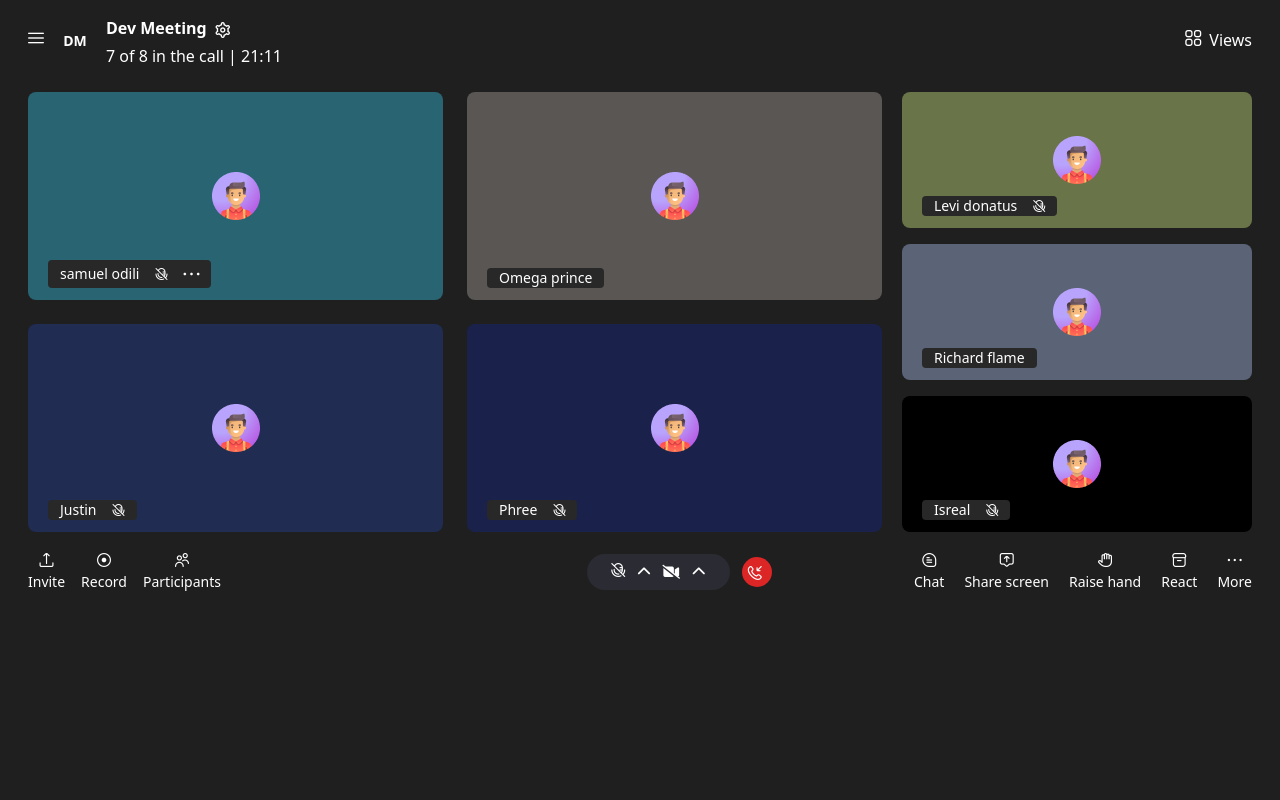
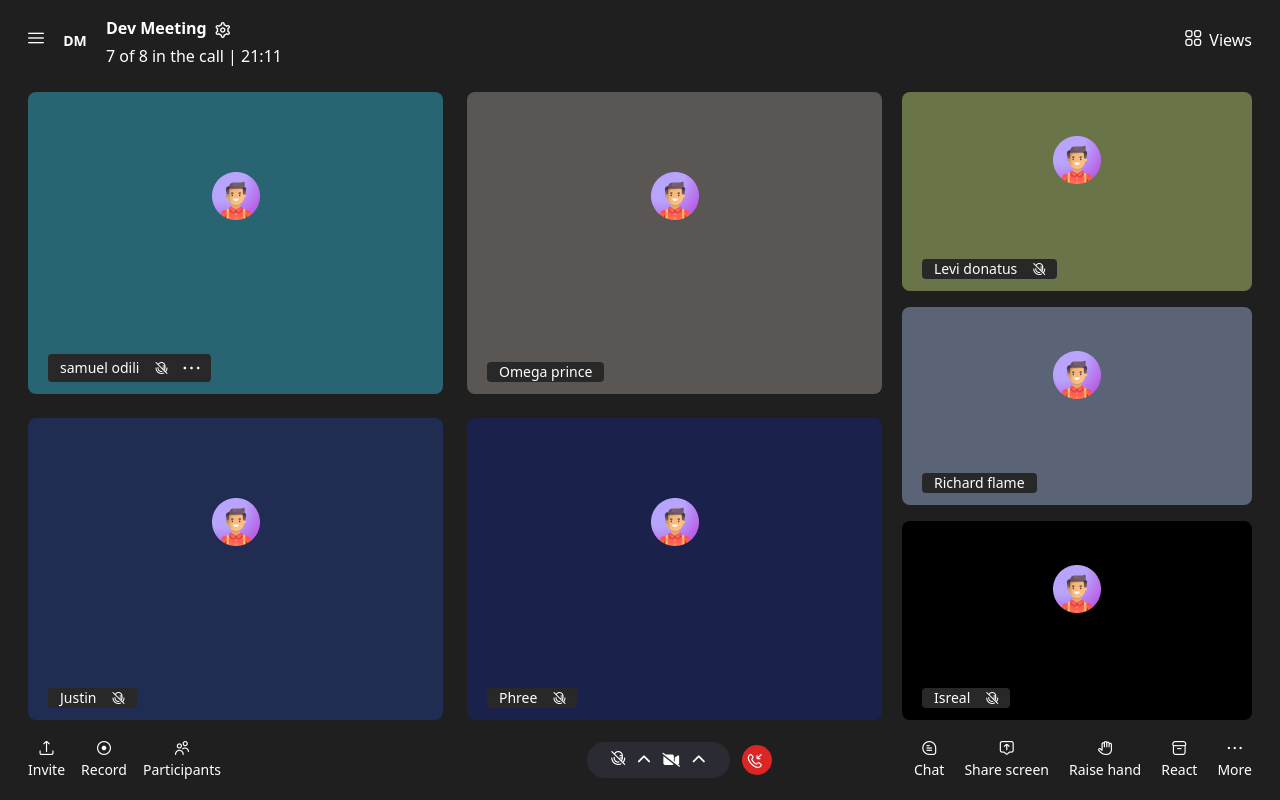
Before and after one commit to 0DILI/SkypeUI, a plain HTML site: page index.html in a window 1280 px wide. Drawn offline with nearby package versions, Linux system fonts and the light colour scheme.

Commit message:
height fixes done

```diff
--- a/index.html
+++ b/index.html
@@ -47,10 +47,11 @@
     </header>
 
     <!------- CALL BOXES ------->
+    <div class="test grid">
       <section class="">
-      <div class="mx-7 mt-6 flex gap-5 items-start">
+        <div class="mx-7 pt-6 flex gap-5 h-full items-start">
           <!------- BOX START ------->
-        <div class="grid grid-cols-2 gap-6 flex-1">
+          <div class="grid grid-cols-2 gap-6 h-full flex-1">
             <!-- Box 1 -->
             <div
               class="bg-box1 w-full rounded-lg py-20 px-5 flex flex-col items-start relative"
@@ -108,10 +109,10 @@
             </div>
           </div>
 
-        <div class="w-[350px] flex flex-col items-start">
+          <div class="w-[350px] flex flex-col items-start h-full">
             <!-- Box 5 -->
             <div
-            class="bg-box5 w-full rounded-lg py-11 px-5 flex flex-col items-start relative"
+              class="bg-box5 flex-1 w-full rounded-lg py-11 px-5 flex flex-col items-start relative"
             >
               <img src="Assets/Avatar1.png" class="mx-auto" alt="" />
               <button
@@ -124,7 +125,7 @@
 
             <!-- Box 6 -->
             <div
-            class="mt-4 bg-box6 w-full rounded-lg py-11 px-5 flex flex-col items-start relative"
+              class="mt-4 bg-box6 flex-1 w-full rounded-lg py-11 px-5 flex flex-col items-start relative"
             >
               <img src="Assets/Avatar1.png" class="mx-auto" alt="" />
               <button
@@ -136,7 +137,7 @@
 
             <!-- Box 7 -->
             <div
-            class="mt-4 bg-box7 w-full rounded-lg py-11 px-5 flex flex-col items-start relative"
+              class="mt-4 flex-1 bg-box7 w-full rounded-lg py-11 px-5 flex flex-col items-start relative"
             >
               <img src="Assets/Avatar1.png" class="mx-auto" alt="" />
               <button
@@ -151,7 +152,7 @@
       </section>
 
       <!------- FOOTER ------->
-    <section>
+      <section class="pb-5">
         <div class="mx-7 mt-5 flex items-center justify-between">
           <div class="flex gap-4 items-center text-sm text-center">
             <span>
@@ -170,7 +171,9 @@
             </span>
           </div>
 
-        <div class="text-sm flex r items-center gap-3 ml-56 max-[1099px]:ml-0">
+          <div
+            class="text-sm flex r items-center gap-3 ml-56 max-[1099px]:ml-0"
+          >
             <span class="bg-tool px-5 py-2 rounded-full">
               <i class="fi fi-rr-microphone-slash px-1"></i>
               <i class="fa-solid fa-chevron-up px-1"></i>
@@ -213,5 +216,6 @@
           </div>
         </div>
       </section>
+    </div>
   </body>
 </html>
--- a/style.css
+++ b/style.css
@@ -1,8 +1,8 @@
 body {
   background: #1f1f1f;
   color: white;
-  box-sizing: border-box;
-  height: 100vh;
+  /* box-sizing: border-box;
+  height: 100vh; */
 }
 
 .bg-box1 {
@@ -40,3 +40,8 @@ body {
 .bg-tool {
   background: #2b2c33;
 }
+
+.test {
+  height: calc(100vh - 68px);
+  grid-template-rows: 1fr auto;
+}
```
Lines whose indentation alone changed are shown as unchanged.
